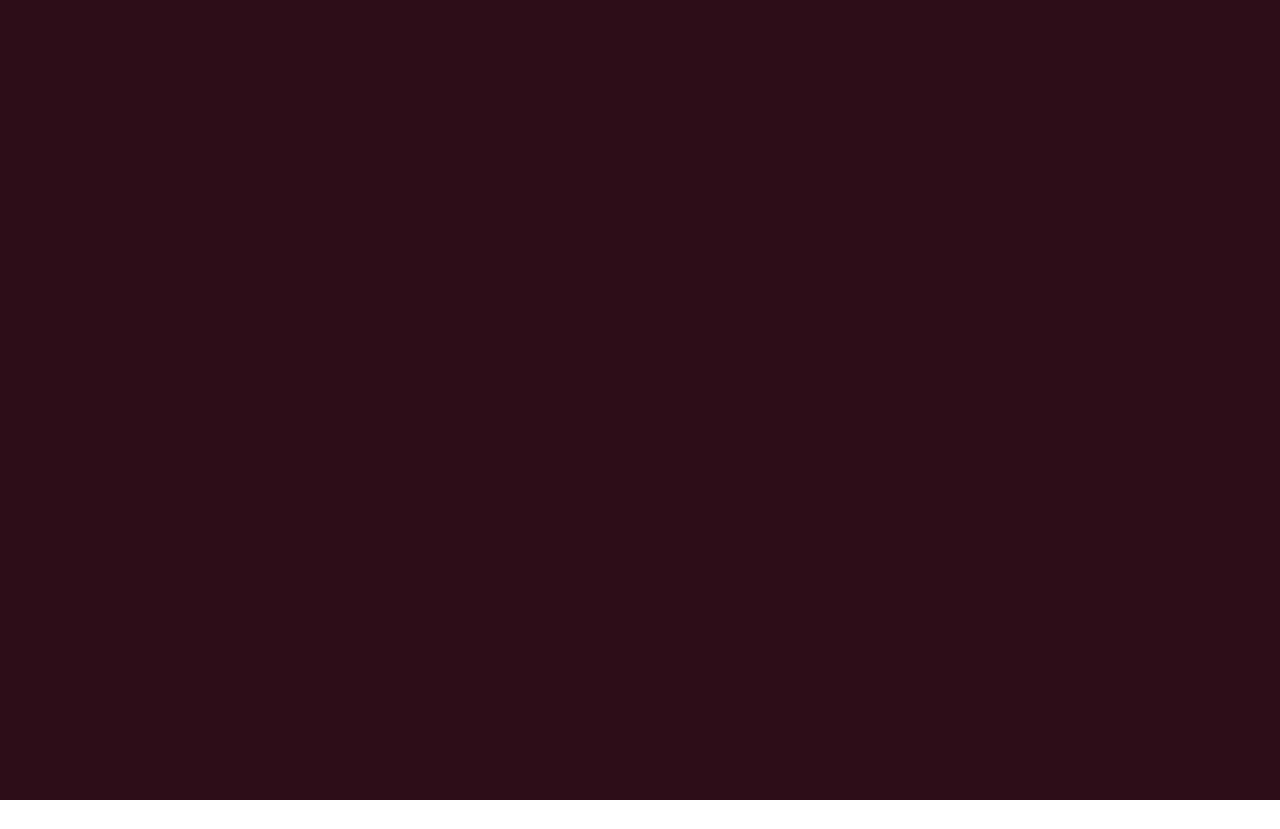
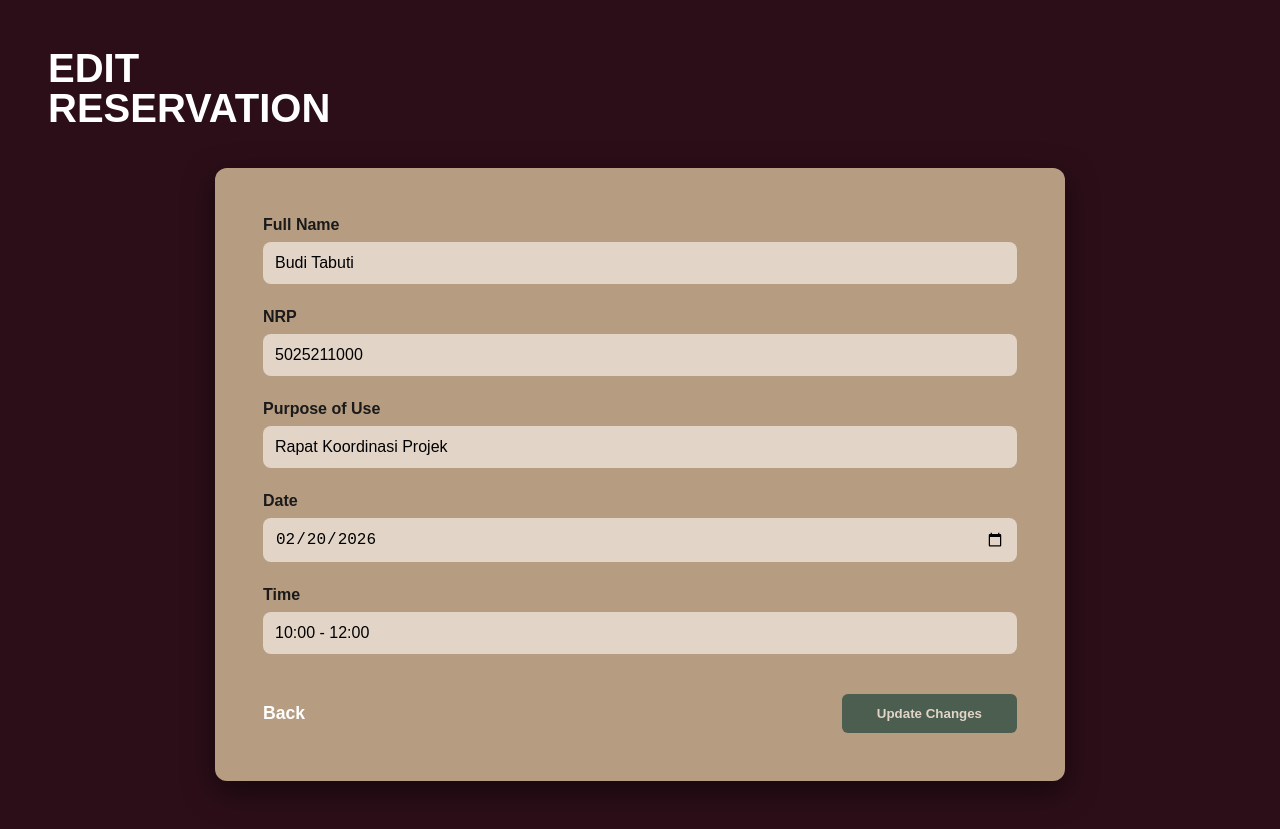
Before and after one commit to vurysk/2026-room_reservation-frontend, a React (Vite) app: page /reservation/edit/1 in a window 1280 px wide. Before the commit this address had no page. Before the commit the page ends 800 px from the top, so only its background shows below. Built offline with nearby package versions, Linux system fonts and the light colour scheme.

Commit message:
feat(edit-reservation): add edit reservation form page

```diff
--- a/src/App.tsx
+++ b/src/App.tsx
@@ -1,6 +1,8 @@
+// src/App.tsx
 import { BrowserRouter as Router, Routes, Route } from 'react-router-dom';
 import Home from './pages/user/Home';
 import AddReservation from './pages/user/AddReservation';
+import EditReservation from './pages/user/EditReservation'; // TAMBAHKAN BARIS INI
 import './App.css';
 
 function App() {
@@ -9,10 +11,8 @@ function App() {
       <div className="App">
         <Routes>
           <Route path="/" element={<Home />} />
-          {/* Alur: /reservation/add/A-101 */}
           <Route path="/reservation/add/:roomCode" element={<AddReservation />} />
-
-          {/* Placeholder untuk halaman lainnya nanti */}
+          <Route path="/reservation/edit/:roomCode" element={<EditReservation />} />
           <Route path="/reservation/list" element={<div style={{padding: '50px', color: 'white'}}>Halaman List (Next Step)</div>} />
         </Routes>
       </div>
--- /dev/null
+++ b/src/pages/user/EditReservation.css
@@ -0,0 +1,72 @@
+.edit-page {
+    padding: 3rem;
+}
+
+.header-text {
+    color: white;
+    font-size: 2.5rem;
+    line-height: 1;
+    margin-bottom: 2.5rem;
+    font-weight: bold;
+}
+
+.form-card {
+    background-color: #B69D82; /* Cokelat kartu */
+    padding: 3rem;
+    border-radius: 12px;
+    max-width: 850px;
+    margin: 0 auto;
+    box-shadow: 0 10px 30px rgba(0,0,0,0.5);
+}
+
+.input-group {
+    margin-bottom: 1.5rem;
+    display: flex;
+    flex-direction: column;
+}
+
+.input-group label {
+    font-weight: bold;
+    color: #1a1a1a;
+    margin-bottom: 0.5rem;
+}
+
+.input-group input {
+    background-color: #E2D5C8; /* Beige input */
+    border: none;
+    border-radius: 8px;
+    padding: 12px;
+    font-size: 1rem;
+}
+
+.footer-actions {
+    display: flex;
+    justify-content: space-between;
+    align-items: center;
+    margin-top: 2.5rem;
+}
+
+.back-btn {
+    color: white;
+    cursor: pointer;
+    font-weight: bold;
+    font-size: 1.1rem;
+}
+
+.save-btn {
+    background-color: #4B5E4F; /* Hijau Submit */
+    color: #E2D5C8;
+    border: none;
+    padding: 12px 35px;
+    border-radius: 6px;
+    font-weight: bold;
+    cursor: pointer;
+    transition: opacity 0.2s;
+}
+
+.save-btn:hover { opacity: 0.9; }
+
+@media (max-width: 600px) {
+    .form-card { padding: 1.5rem; }
+    .footer-actions { flex-direction: column; gap: 1.5rem; }
+}
--- a/src/pages/user/EditReservation.tsx
+++ b/src/pages/user/EditReservation.tsx
@@ -0,0 +1,90 @@
+import React, { useState, useEffect } from 'react';
+import { useParams, useNavigate } from 'react-router-dom';
+import { reservationService } from '../../services/reservationService';
+import './EditReservation.css';
+
+const EditReservation: React.FC = () => {
+    const { roomCode } = useParams();
+    const navigate = useNavigate();
+    const [loading, setLoading] = useState(true);
+
+    const [formData, setFormData] = useState({
+        fullName: '',
+        nrp: '',
+        purpose: '',
+        date: '',
+        time: ''
+    });
+
+    // AMBIL DATA LAMA SAAT MOUNT
+    useEffect(() => {
+        const fetchOldData = async () => {
+            if (roomCode) {
+                const oldData = await reservationService.getReservationByRoom(roomCode);
+                setFormData(oldData);
+                setLoading(false);
+            }
+        };
+        fetchOldData();
+    }, [roomCode]);
+
+    const handleUpdate = async (e: React.FormEvent) => {
+        e.preventDefault();
+
+        // VALIDASI INPUT SEBELUM KIRIM
+        if (!formData.fullName.trim() || !formData.nrp.trim()) {
+            alert("Full Name dan NRP wajib diisi!");
+            return;
+        }
+
+        const res = await reservationService.updateReservation({ ...formData, roomCode });
+        if (res.success) {
+            alert("Reservasi berhasil diperbarui!");
+            navigate('/');
+        }
+    };
+
+    if (loading) return <div style={{color: 'white', padding: '3rem'}}>Memuat Data Lama...</div>;
+
+    return (
+        <div className="edit-page">
+            <h1 className="header-text">EDIT<br/>RESERVATION</h1>
+
+            <div className="form-card">
+                <form onSubmit={handleUpdate}>
+                    <div className="input-group">
+                        <label>Full Name</label>
+                        <input type="text" value={formData.fullName} onChange={e => setFormData({...formData, fullName: e.target.value})} />
+                    </div>
+
+                    <div className="input-group">
+                        <label>NRP</label>
+                        <input type="text" value={formData.nrp} onChange={e => setFormData({...formData, nrp: e.target.value})} />
+                    </div>
+
+                    <div className="input-group">
+                        <label>Purpose of Use</label>
+                        <input type="text" value={formData.purpose} onChange={e => setFormData({...formData, purpose: e.target.value})} />
+                    </div>
+
+                    <div className="input-group">
+                        <label>Date</label>
+                        <input type="date" value={formData.date} onChange={e => setFormData({...formData, date: e.target.value})} />
+                    </div>
+
+                    <div className="input-group">
+                        <label>Time</label>
+                        <input type="text" value={formData.time} onChange={e => setFormData({...formData, time: e.target.value})} />
+                    </div>
+
+                    <div className="footer-actions">
+                        <div className="back-btn" onClick={() => navigate('/')}>Back</div>
+                        <button type="submit" className="save-btn">Update Changes</button>
+                    </div>
+                </form>
+            </div>
+        </div>
+    );
+};
+
+export default EditReservation;
--- a/src/pages/user/Home.tsx
+++ b/src/pages/user/Home.tsx
@@ -11,84 +11,40 @@ const Home: React.FC = () => {
     const [rooms, setRooms] = useState<RoomSummary[]>([]);
     const [selectedRoom, setSelectedRoom] = useState<RoomSummary | null>(null);
 
-    // Fetch data saat komponen dimuat
     useEffect(() => {
         reservationService.getRoomSummaries().then(setRooms);
     }, []);
 
-    // --- LOGIKA VALIDASI TOMBOL ---
-
-    // 1. Add (+) hanya bisa jika ada ruang dipilih DAN statusnya 'available'
+    // LOGIKA VALIDASI TOMBOL
     const canAdd = selectedRoom && selectedRoom.status === 'available';
-
-    // 2. Edit, Detail, & Delete hanya bisa jika ada ruang dipilih DAN statusnya BUKAN 'available'
     const canEditOrDetail = selectedRoom && selectedRoom.status !== 'available';
-
-    // --- HANDLERS ---
-    const handleAddClick = () => {
-        if (canAdd) {
-            navigate(`/reservation/add/${selectedRoom.code}`);
-        }
-    };
-
-    const handleEditClick = () => {
-        if (canEditOrDetail) {
-            navigate(`/reservation/edit/${selectedRoom.code}`);
-        }
-    };
 
     return (
         <div className="home-container">
             <h1 className="page-title">ROOM RESERVE</h1>
 
             <div className="controller-toolbar">
-                {/* Tombol ADD: Aktif jika ruang kosong */}
                 <button
-                    onClick={handleAddClick}
                     disabled={!canAdd}
-                    title="Add Reservation"
+                    onClick={() => navigate(`/reservation/add/${selectedRoom?.code}`)}
+                    title="Add New"
                 >
                     <FaPlus />
                 </button>
 
-                {/* Tombol DETAIL: Aktif jika sudah di-reservasi */}
+                <button disabled={!canEditOrDetail} title="Detail"><FaEye /></button>
+
                 <button
                     disabled={!canEditOrDetail}
-                    title="Read Detail"
-                    onClick={() => navigate(`/reservation/detail/${selectedRoom?.code}`)}
-                >
-                    <FaEye />
-                </button>
-
-                {/* Tombol EDIT: Aktif jika sudah di-reservasi */}
-                <button
-                    onClick={handleEditClick}
-                    disabled={!canEditOrDetail}
-                    title="Update Reservation"
+                    onClick={() => navigate(`/reservation/edit/${selectedRoom?.code}`)}
+                    title="Edit Reservation"
                 >
                     <FaEdit />
                 </button>
 
-                {/* Tombol DELETE: Aktif jika sudah di-reservasi */}
-                <button
-                    disabled={!canEditOrDetail}
-                    title="Delete"
-                    onClick={() => {
-                        if(window.confirm(`Hapus reservasi ruang ${selectedRoom?.code}?`)) {
-                            console.log("Menghapus reservasi...");
-                        }
-                    }}
-                >
-                    <FaTrash />
-                </button>
+                <button disabled={!canEditOrDetail} title="Delete"><FaTrash /></button>
 
-                {/* Tombol LIST: Selalu aktif */}
-                <button
-                    onClick={() => navigate('/reservation/list')}
-                    title="List Reservations"
-                >
-                    <BiListUl />
-                </button>
+                <button onClick={() => navigate('/reservation/list')} title="List"><BiListUl /></button>
             </div>
 
             <div className="room-grid">
--- a/src/services/reservationService.ts
+++ b/src/services/reservationService.ts
@@ -1,12 +1,20 @@
+// src/services/reservationService.ts
 import type { Reservation, RoomSummary } from '../types/reservation';
 
-// Simulasi delay internet (agar terasa seperti mengambil data beneran)
+// Kita buat interface khusus untuk data yang ada di Form
+export interface ReservationFormData {
+    fullName: string;
+    nrp: string;
+    purpose: string;
+    date: string;
+    time: string;
+    roomCode?: string; // Opsional
+}
+
 const delay = (ms: number) => new Promise(res => setTimeout(res, ms));
-
 const API_BASE_URL = 'https://localhost:7000/api';
 
 export const reservationService = {
-    // 1. TETAP ADA: Untuk Grid Ruangan di Halaman Home
     getRoomSummaries: async (): Promise<RoomSummary[]> => {
         await delay(800);
         return [
@@ -19,19 +27,34 @@ export const reservationService = {
         ];
     },
 
-    // 2. BARU: Untuk Mengirim Data dari Halaman Form
-    // Kita gunakan return object { success: boolean } agar Form bisa memberikan feedback ke user
-    createReservation: async (data: unknown): Promise<{ success: boolean; message?: string }> => {
-        console.log("Menghubungkan ke ASP.NET di:", `${API_BASE_URL}/reservations`);
-        console.log("Payload Data:", data);
-
-        await delay(1000); // Simulasi proses di server
-
-        // Logika sederhana: anggap selalu berhasil untuk sekarang
+    createReservation: async (data: ReservationFormData): Promise<{ success: boolean; message?: string }> => {
+        console.log("Payload Data Baru:", data);
+        await delay(1000);
         return { success: true };
     },
 
-    // 3. TETAP ADA: Untuk Halaman List/History nantinya
+    // PERBAIKAN: Ganti any dengan ReservationFormData
+    getReservationByRoom: async (roomCode: string): Promise<ReservationFormData> => {
+        await delay(700);
+        // Simulasi data dari database
+        return {
+            fullName: "Budi Tabuti",
+            nrp: "5025211000",
+            purpose: "Rapat Koordinasi Projek",
+            date: "2026-02-20",
+            time: "10:00 - 12:00",
+            roomCode: roomCode
+        };
+    },
+
+    // PERBAIKAN: Ganti any dengan ReservationFormData
+    updateReservation: async (data: ReservationFormData): Promise<{ success: boolean }> => {
+        console.log("Mengirim UPDATE ke ASP.NET di:", `${API_BASE_URL}/reservations`);
+        console.log("Payload Update:", data);
+        await delay(1000);
+        return { success: true };
+    },
+
     getAllReservations: async (): Promise<Reservation[]> => {
         await delay(800);
         return [];
```
